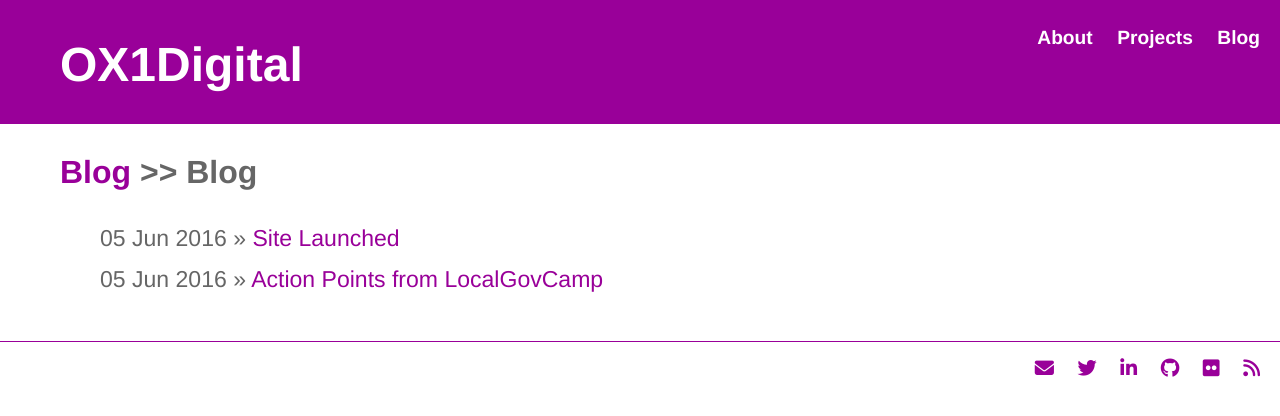
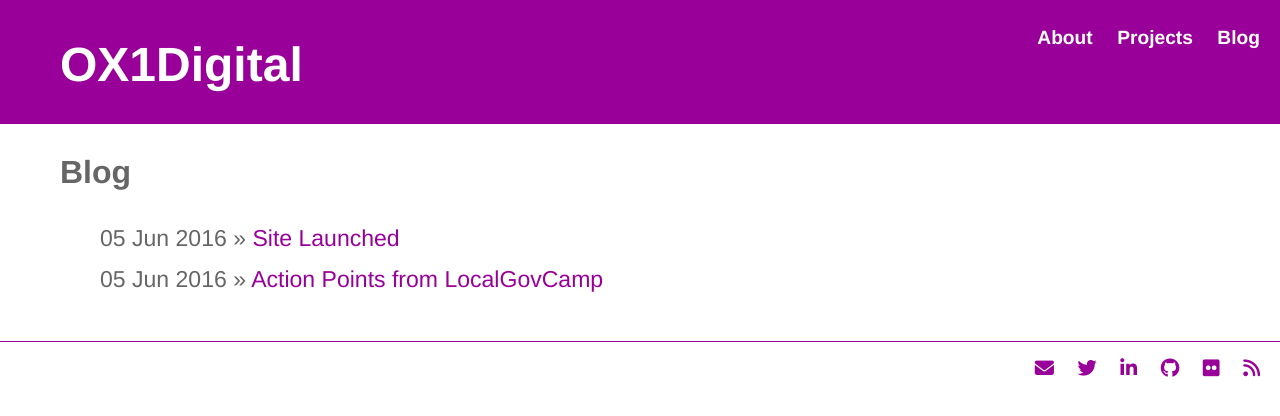
Before and after one commit to electronicdreamplant/electronicdreamplant.github.io, a Jekyll site: the page built from blog/index.html, in a window 1280 px wide. Shown: the top 416 px of the page. Built offline with Jekyll 4.4.1, drawn with Linux system fonts in a browser that asks for light colours; nearby versions of some CDN libraries.

Commit message:
Update index.html
changing back blog post page

```diff
--- a/blog/index.html
+++ b/blog/index.html
@@ -2,7 +2,7 @@
 layout: default
 title: Blog
 ---
-	<h2><a href="/blog">Blog</a> >> {{ page.title }}</h2>
+	<h2>{{ page.title }}</h2>
 	<ul class="posts">
 
 	  {% for post in site.posts %}
```
